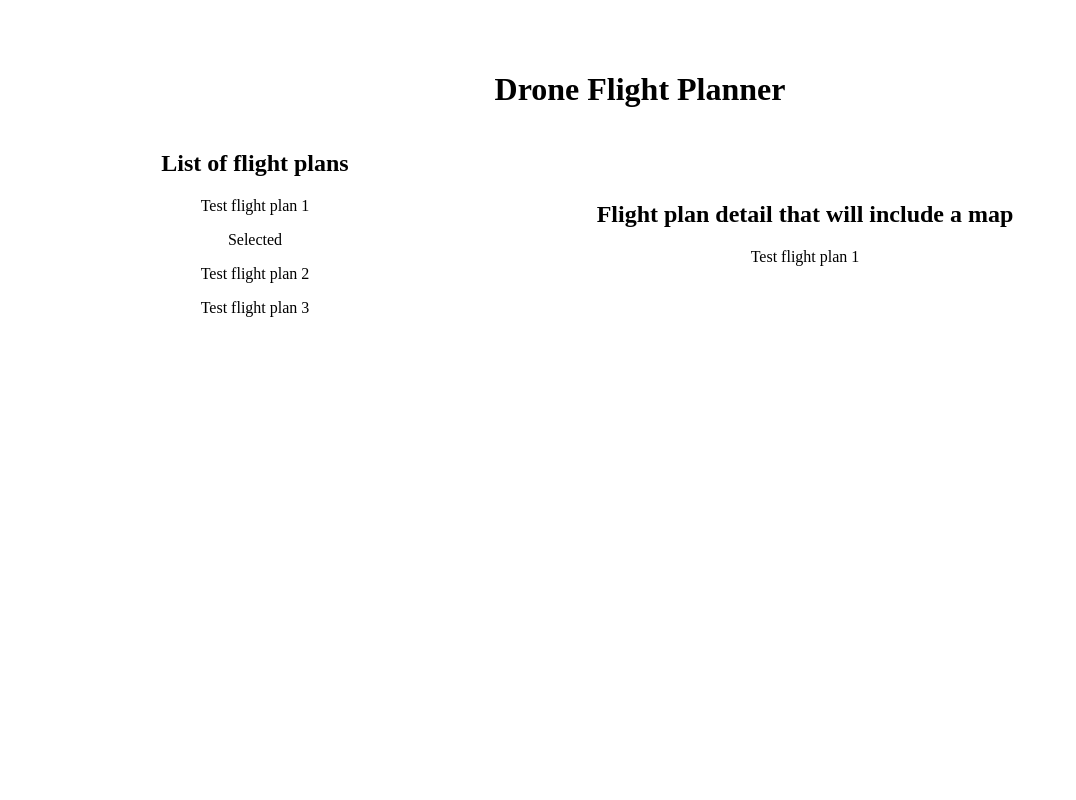
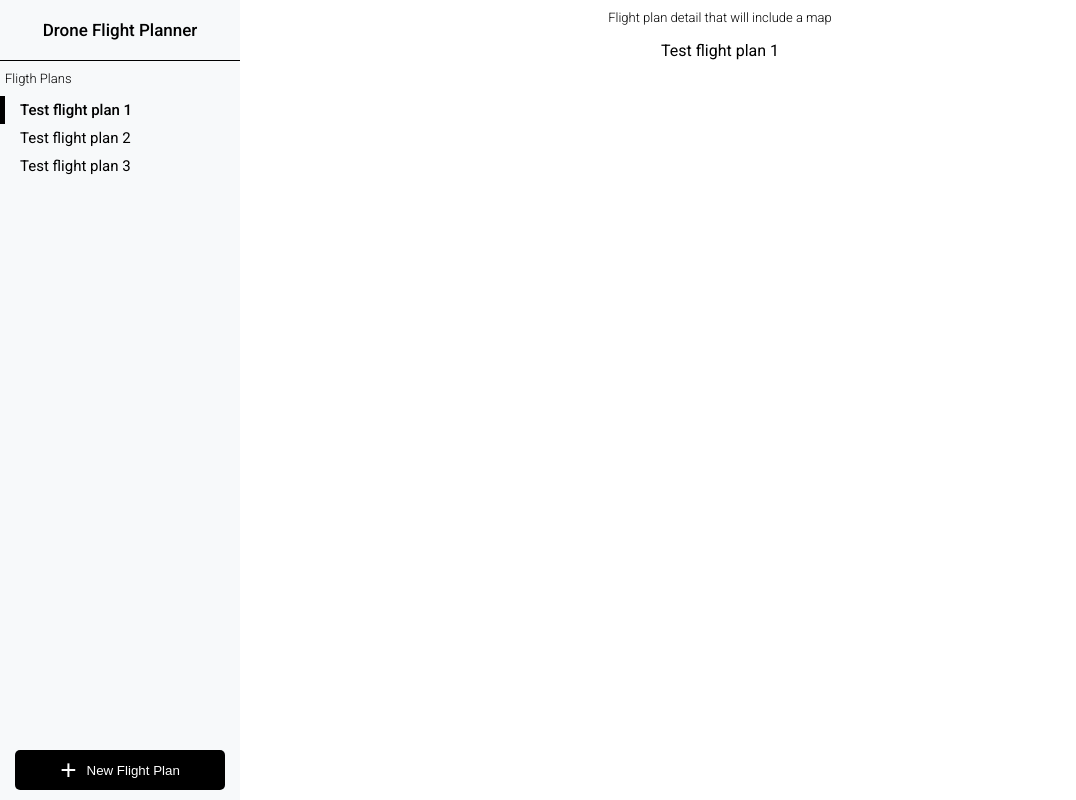
Before and after one commit to davidmansy/drone-flight-planner, a React app: page / in a window 1280 px wide. Shown: the whole page, without its empty margins (0-1076 px from the left). Built offline with nearby package versions, Linux system fonts and the light colour scheme.

Commit message:
Adds styling to the app

```diff
--- a/app/components/FlightPlanDetail.js
+++ b/app/components/FlightPlanDetail.js
@@ -3,7 +3,7 @@ import React from "react";
 function FlightPlanDetail({ plan }) {
   return (
     <div className="flight-plan-detail">
-      <h2>Flight plan detail that will include a map</h2>
+      <h5>Flight plan detail that will include a map</h5>
       <p>{plan.title}</p>
     </div>
   );
--- a/app/components/FlightPlans.js
+++ b/app/components/FlightPlans.js
@@ -3,19 +3,32 @@ import React from "react";
 function FlightPlans({ plans, selectedPlan, handleSelectedPlan }) {
   return (
     <div className="flight-plans">
-      <h2>List of flight plans</h2>
+      <div>
+        <h2>Drone Flight Planner</h2>
+        <h5>Fligth Plans</h5>
         <ul>
           {plans.map((plan) => {
             return (
               <li>
-              <div onClick={() => handleSelectedPlan(plan)}>
-                <p>{plan.title}</p>
-                {selectedPlan === plan && "Selected"}
+                <div
+                  className={`plan-list-item ${
+                    selectedPlan === plan ? "selected" : ""
+                  }`}
+                  onClick={() => handleSelectedPlan(plan)}
+                >
+                  <span>{plan.title}</span>
                 </div>
               </li>
             );
           })}
         </ul>
+      </div>
+      <div className="plan-list-add">
+        <button>
+          <span className="plan-list-add-symbol">+</span>
+          <span>New Flight Plan</span>
+        </button>
+      </div>
     </div>
   );
 }
--- a/app/index.css
+++ b/app/index.css
@@ -1,17 +1,37 @@
-html,
 * {
   box-sizing: border-box;
 }
 
+html,
 body,
 #app {
+  height: 100%;
   margin: 0;
-  height: 100%;
   width: 100%;
+}
+
+body {
+  font-family: "Roboto", sans-serif;
+}
+
+h2 {
+  border-bottom: 1px solid black;
+  font-size: 17px;
+  font-weight: 500;
+  margin: 0;
+  padding: 20px 0;
+  text-align: center;
+}
+
+h5 {
+  font-size: 13px;
+  font-weight: 300;
+  margin: 10px 5px;
 }
 
 ul {
   padding: 0;
+  margin: 0;
 }
 
 li {
@@ -19,22 +39,73 @@ li {
 }
 
 .container {
+  height: 100%;
   max-width: 1200px;
-  margin: 0 auto;
-  padding: 50px;
-  text-align: center;
 }
 
 .flight-planner {
+  align-items: flex-start;
   display: flex;
+  height: 100%;
   justify-content: center;
-  align-items: center;
 }
 
 .flight-plans {
-  flex: 0 0 30%;
+  background-color: #f7f9fa;
+  display: flex;
+  flex: 0 0 20%;
+  flex-direction: column;
+  height: 100%;
+  justify-content: space-between;
+}
+
+.plan-list-item {
+  border-left: 5px solid transparent;
+  cursor: pointer;
+  font-size: 15px;
+  height: 28px;
+  padding: 5px 0 0 15px;
+}
+
+.plan-list-item:hover {
+  font-weight: 500;
+}
+
+.plan-list-item.selected {
+  border-left-color: black;
+  font-weight: 500;
+}
+
+.plan-list-add {
+  padding: 10px 15px;
+}
+
+.plan-list-add button {
+  align-items: center;
+  background-color: black;
+  border: none;
+  border-radius: 5px;
+  color: white;
+  cursor: pointer;
+  display: flex;
+  justify-content: center;
+  font-weight: 500;
+  height: 40px;
+  transition: all 0.3s ease 0s;
+  width: 100%;
+}
+
+.plan-list-add button:hover {
+  box-shadow: rgb(107, 121, 137) 0px 0px 16px;
+  border-color: rgb(107, 121, 137);
+}
+
+.plan-list-add-symbol {
+  font-size: 28px;
+  margin-right: 10px;
 }
 
 .flight-plan-detail {
-  flex: 0 0 70%;
+  flex: 0 0 80%;
+  text-align: center;
 }
--- a/app/index.html
+++ b/app/index.html
@@ -1,9 +1,13 @@
 <!DOCTYPE html>
 <html lang="en">
   <head>
-  <meta charset="UTF-8">
-  <meta name="viewport" content="width=device-width, initial-scale=1.0">
+    <meta charset="UTF-8" />
+    <meta name="viewport" content="width=device-width, initial-scale=1.0" />
     <title>Drone Flight Planner</title>
+    <link
+      href="https://fonts.googleapis.com/css2?family=Roboto:wght@300;400;500&display=swap"
+      rel="stylesheet"
+    />
   </head>
   <body>
     <div id="app"></div>
--- a/app/index.js
+++ b/app/index.js
@@ -6,7 +6,6 @@ import FlightPlanner from "./components/FlightPlanner";
 function App() {
   return (
     <div className="container">
-      <h1>Drone Flight Planner</h1>
       <FlightPlanner />
     </div>
   );
```
Lines whose indentation alone changed are shown as unchanged.
